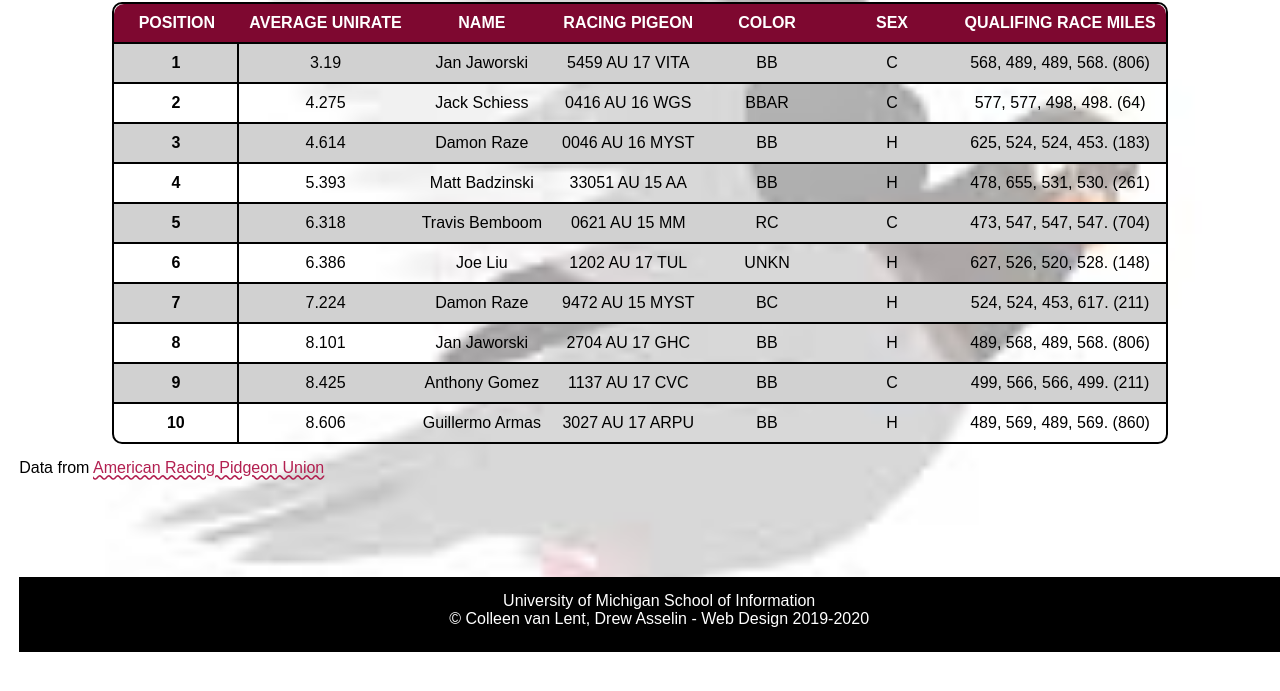
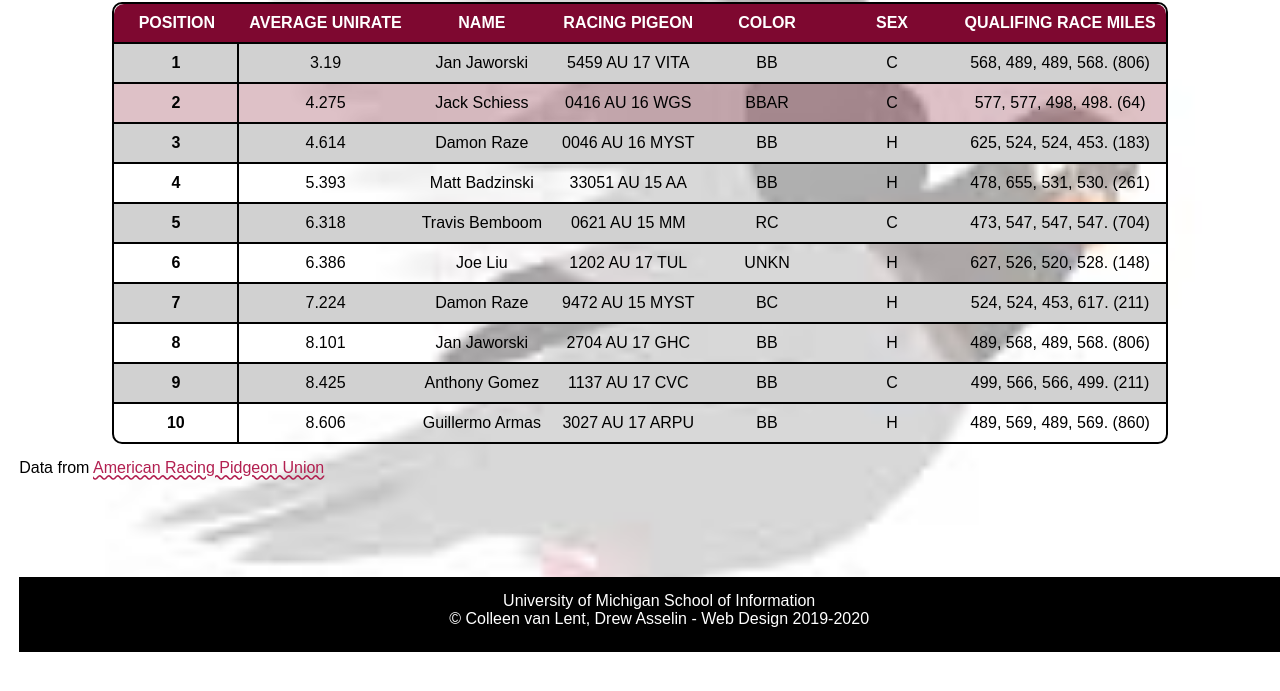
Before and after one commit to mcdanielnina/homework3, a plain HTML site: page index.html in a window 1280 px wide. In both pictures the pointer is over the element 639 px from the left and 211 px from the top of the page. Shown: the part 109-800 px from the top of the page. Drawn offline with Linux system fonts and the light colour scheme; a web font is replaced by a local one.

Commit message:
Update style.css

```diff
--- a/css/style.css
+++ b/css/style.css
@@ -17,6 +17,7 @@ body{
   background-position: center;
   background-image: url("../images/pigeon-background.jpg");
   background-color:#DDDDDD;
+  background-repeat: no-repeat;
 }
 
 main{
@@ -130,17 +131,17 @@ table tr:last-child td:last-child{
 tr:nth-child(odd){
   background: #D1D1D1;
 }
-tr:nth-child(even){
+/*tr:nth-child(even){
 background: transparent;
-}
+}*/
 
 tr:hover:nth-child(odd){
   background-color: rgba(126, 8, 32, .25);
 }
-/*tbody tr:nth-child(even){
-  background: #D1D1D1;
 
-}*/
+tr:hover:nth-child(even){
+  background-color: rgba(126, 8, 32, .25);
+}
 
 
 footer{
```
